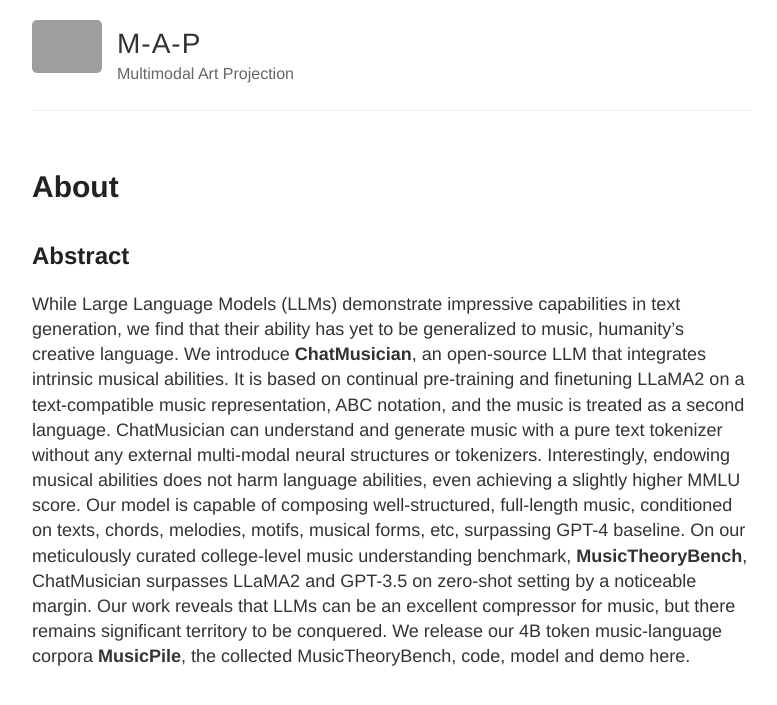
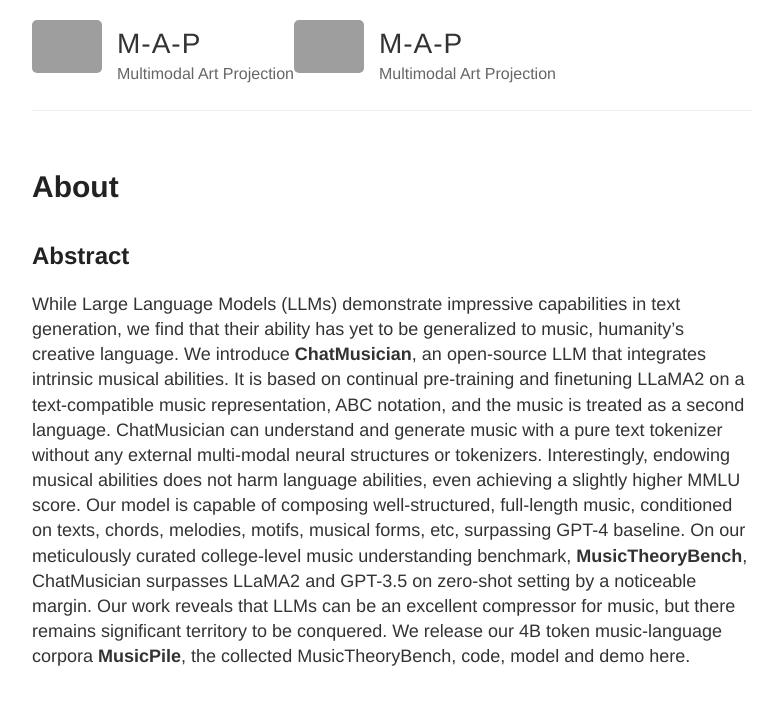
Before and after one commit to map-yue/map-yue.github.io, a Jekyll site: the page built from about.md, in a window 1280 px wide. Shown: the top 705 px of the page, without its empty margins (248-1025 px from the left). Built offline with Jekyll 4.4.1, drawn with Linux system fonts in a browser that asks for light colours; grey boxes are pictures that could not be loaded.

Commit message:
Update default.html

```diff
--- a/_layouts/default.html
+++ b/_layouts/default.html
@@ -2,37 +2,41 @@
 <html>
   <head>
     <title>YuE</title>
-
     {% include meta.html %}
-
     <!--[if lt IE 9]>
       <script src="http://html5shiv.googlecode.com/svn/trunk/html5.js"></script>
     <![endif]-->
-
     <link rel="stylesheet" type="text/css" href="{{ site.baseurl }}/style.css" />
     <link rel="alternate" type="application/rss+xml" title="{{ site.name }} - {{ site.description }}" href="{{ site.baseurl }}/feed.xml" />
-
     <!-- Created with Jekyll Now - http://github.com/barryclark/jekyll-now -->
   </head>
-
   <body>
     <div class="wrapper-masthead">
       <div class="container">
         <header class="masthead clearfix">
-          <a href="{{ site.baseurl }}/" class="site-avatar"><img src="{{ site.avatar }}" /></a>
+          <!-- Left navigation -->
+          <div class="left-nav">
+            <a href="{{ site.baseurl }}/" class="site-avatar"><img src="{{ site.avatar }}" /></a>
+            <div class="site-info">
+              <h1 class="site-name"><a href="{{ site.baseurl }}/">{{ site.name }}</a></h1>
+              <p class="site-description">{{ site.description }}</p>
+            </div>
+          </div>
 
-          <div class="site-info">
-            <h1 class="site-name"><a href="{{ site.baseurl }}/">{{ site.name }}</a></h1>
-            <p class="site-description">{{ site.description }}</p>
+          <!-- Right navigation -->
+          <div class="right-nav">
+            <a href="{{ site.baseurl }}/" class="site-avatar"><img src="{{ site.avatar }}" /></a>
+            <div class="site-info">
+              <h1 class="site-name"><a href="{{ site.baseurl }}/">{{ site.name }}</a></h1>
+              <p class="site-description">{{ site.description }}</p>
+            </div>
           </div>
         </header>
       </div>
     </div>
-
     <div id="main" role="main" class="container">
       {{ content }}
     </div>
-
     {% include analytics.html %}
   </body>
 </html>
```
